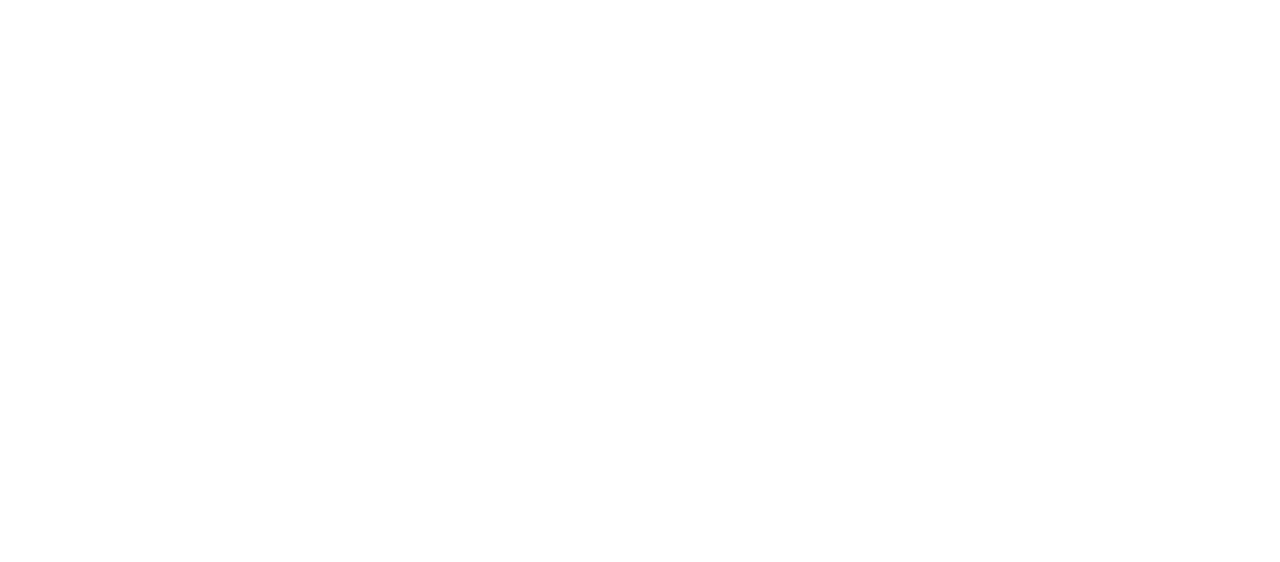
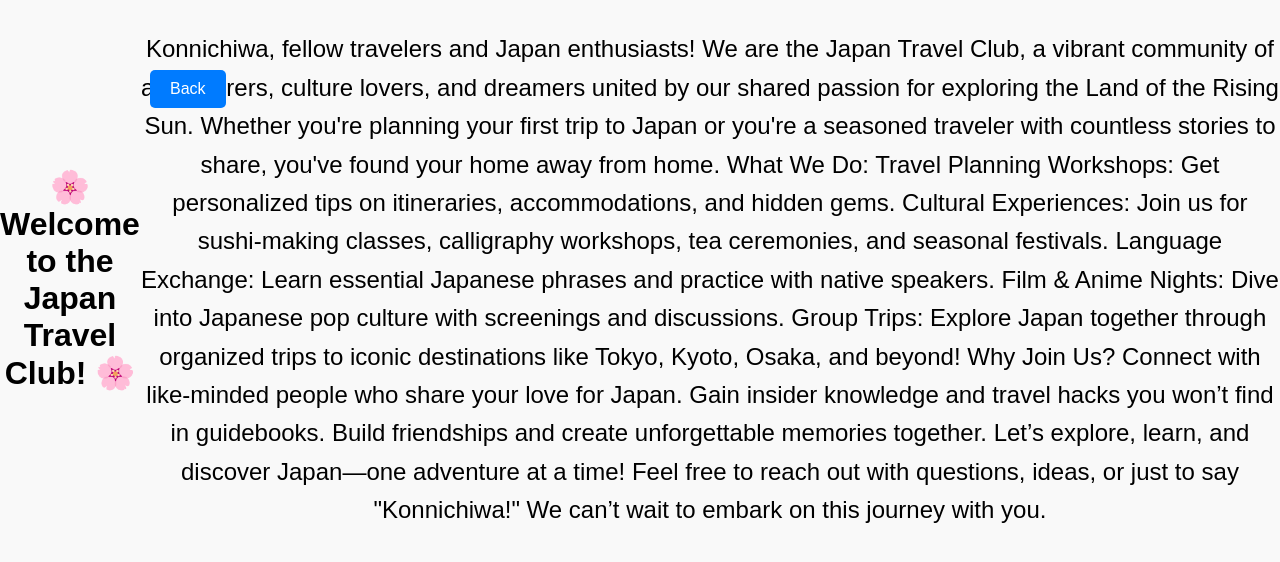
Before and after one commit to gordon1245/html-group-EA, a plain HTML site: page Aboutus.html in a window 1280 px wide. Drawn offline with Linux system fonts and the light colour scheme.

Commit message:
Update Aboutus.html

```diff
--- a/Aboutus.html
+++ b/Aboutus.html
@@ -2,11 +2,75 @@
 <html>
 
 <head>
+    <meta charset="UTF-8" />
+    <title>Questionnaire</title>
 
+    <style type="text/css">
+        body {
+            background-color: #f9f9f9;
+            display: flex;
+            justify-content: center;
+            align-items: center;
+            height: 70vh;
+            margin: 0;
+            font-family: Arial, sans-serif;
+        }
+
+        h1 {
+            font-size: 2rem;
+            text-align: center;
+        }
+
+        p {
+            font-size: 1.5rem;
+            text-align: center;
+            max-width: 1200px;
+            line-height: 1.6;
+        }
+
+        button {
+            position: absolute;
+            top: 70px;
+            left: 150px;
+            padding: 10px 20px;
+            background-color: #007BFF;
+            color: white;
+            border: none;
+            border-radius: 5px;
+            cursor: pointer;
+            font-size: 16px;
+        }
+    </style>
 </head>
 
 <body>
+    <button onclick="window.location.href='index.html'">Back</button>
 
+    <h1>🌸 Welcome to the Japan Travel Club! 🌸</h1>
+    <p>
+        Konnichiwa, fellow travelers and Japan enthusiasts!
+        We are the Japan Travel Club, a vibrant community of adventurers, culture lovers, and dreamers united by our
+        shared passion for exploring the Land of the Rising Sun. Whether you're planning your first trip to Japan or
+        you're a seasoned traveler with countless stories to share, you've found your home away from home.
+
+        What We Do:
+        Travel Planning Workshops: Get personalized tips on itineraries, accommodations, and hidden gems.
+        Cultural Experiences: Join us for sushi-making classes, calligraphy workshops, tea ceremonies, and seasonal
+        festivals.
+        Language Exchange: Learn essential Japanese phrases and practice with native speakers.
+        Film & Anime Nights: Dive into Japanese pop culture with screenings and discussions.
+        Group Trips: Explore Japan together through organized trips to iconic destinations like Tokyo, Kyoto, Osaka,
+        and
+        beyond!
+        Why Join Us?
+        Connect with like-minded people who share your love for Japan.
+        Gain insider knowledge and travel hacks you won’t find in guidebooks.
+        Build friendships and create unforgettable memories together.
+        Let’s explore, learn, and discover Japan—one adventure at a time!
+
+        Feel free to reach out with questions, ideas, or just to say "Konnichiwa!" We can’t wait to embark on this
+        journey with you.
+    </p>
 </body>
 
 </html>
```
